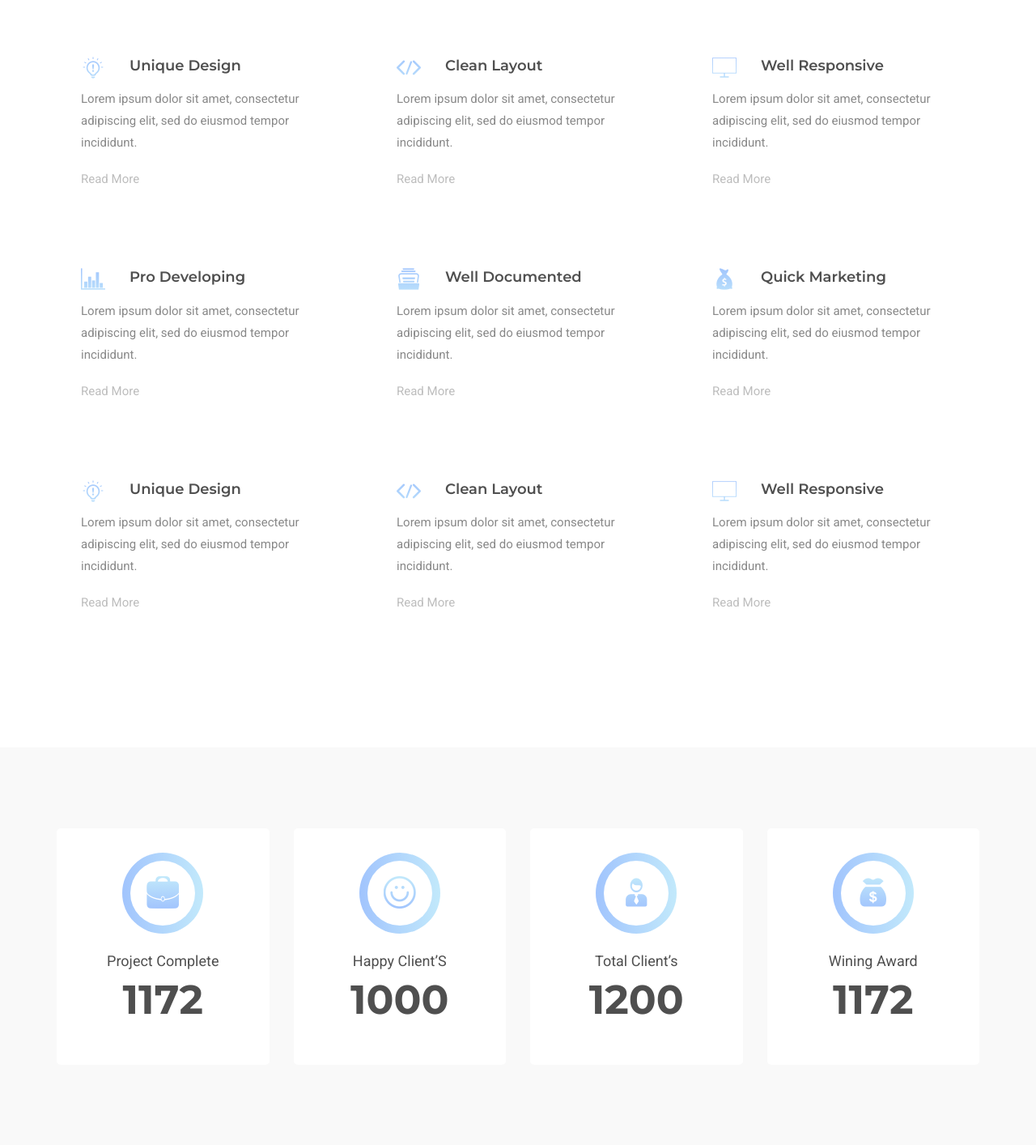
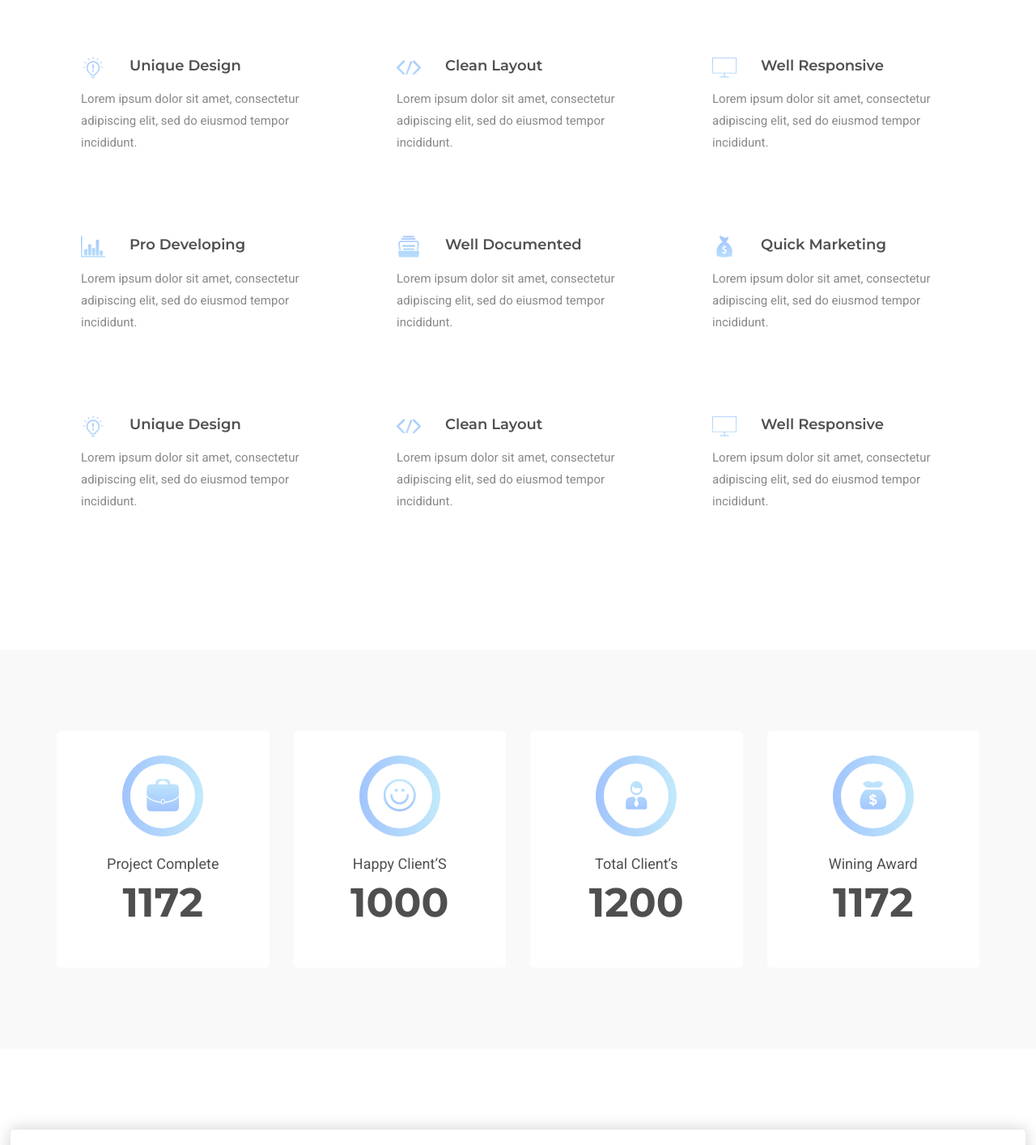
Before and after one commit to derrosilee/acrossfric, a Django app: page / in a window 1280 px wide. Shown: the part 2072-3486 px from the top of the page at 81% size. Run offline with Django 3.2, Linux system fonts and the light colour scheme; some libraries are stand-ins or nearby versions; some web fonts are replaced.

Commit message:
Removed The Read More

```diff
--- a/clients/templates/clients/index.html
+++ b/clients/templates/clients/index.html
@@ -108,7 +108,6 @@
                         </div>
                         <h4>Unique Design</h4>
                         <p>Lorem ipsum dolor sit amet, consectetur adipiscing elit, sed do eiusmod tempor incididunt.</p>
-                        <a href="#" class="read-more">Read More</a>
                     </div>
                 </div>
                 <div class="col-xs-12 col-sm-6 col-md-4">
@@ -118,7 +117,6 @@
                         </div>
                         <h4>Clean Layout</h4>
                         <p>Lorem ipsum dolor sit amet, consectetur adipiscing elit, sed do eiusmod tempor incididunt.</p>
-                        <a href="#" class="read-more">Read More</a>
                     </div>
                 </div>
                 <div class="col-xs-12 col-sm-6 col-md-4">
@@ -128,7 +126,6 @@
                         </div>
                         <h4>Well Responsive</h4>
                         <p>Lorem ipsum dolor sit amet, consectetur adipiscing elit, sed do eiusmod tempor incididunt.</p>
-                        <a href="#" class="read-more">Read More</a>
                     </div>
                 </div>
                 <div class="col-xs-12 col-sm-6 col-md-4">
@@ -138,7 +135,6 @@
                         </div>
                         <h4>Pro Developing</h4>
                         <p>Lorem ipsum dolor sit amet, consectetur adipiscing elit, sed do eiusmod tempor incididunt.</p>
-                        <a href="#" class="read-more">Read More</a>
                     </div>
                 </div>
                 <div class="col-xs-12 col-sm-6 col-md-4">
@@ -148,7 +144,6 @@
                         </div>
                         <h4>Well Documented</h4>
                         <p>Lorem ipsum dolor sit amet, consectetur adipiscing elit, sed do eiusmod tempor incididunt.</p>
-                        <a href="#" class="read-more">Read More</a>
                     </div>
                 </div>
                 <div class="col-xs-12 col-sm-6 col-md-4">
@@ -158,7 +153,6 @@
                         </div>
                         <h4>Quick Marketing</h4>
                         <p>Lorem ipsum dolor sit amet, consectetur adipiscing elit, sed do eiusmod tempor incididunt.</p>
-                        <a href="#" class="read-more">Read More</a>
                     </div>
                 </div>
                 <div class="col-xs-12 col-sm-6 col-md-4">
@@ -168,7 +162,6 @@
                         </div>
                         <h4>Unique Design</h4>
                         <p>Lorem ipsum dolor sit amet, consectetur adipiscing elit, sed do eiusmod tempor incididunt.</p>
-                        <a href="#" class="read-more">Read More</a>
                     </div>
                 </div>
                 <div class="col-xs-12 col-sm-6 col-md-4">
@@ -178,7 +171,6 @@
                         </div>
                         <h4>Clean Layout</h4>
                         <p>Lorem ipsum dolor sit amet, consectetur adipiscing elit, sed do eiusmod tempor incididunt.</p>
-                        <a href="#" class="read-more">Read More</a>
                     </div>
                 </div>
                 <div class="col-xs-12 col-sm-6 col-md-4">
@@ -188,7 +180,6 @@
                         </div>
                         <h4>Well Responsive</h4>
                         <p>Lorem ipsum dolor sit amet, consectetur adipiscing elit, sed do eiusmod tempor incididunt.</p>
-                        <a href="#" class="read-more">Read More</a>
                     </div>
                 </div>
             </div>
```
